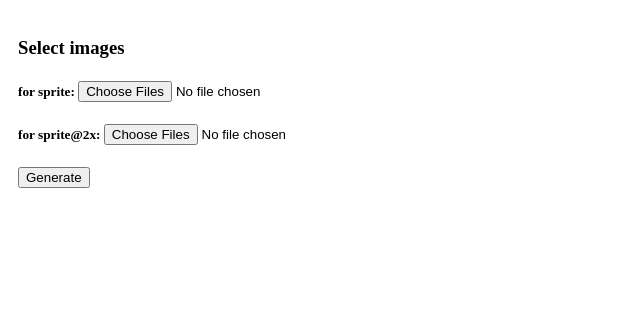
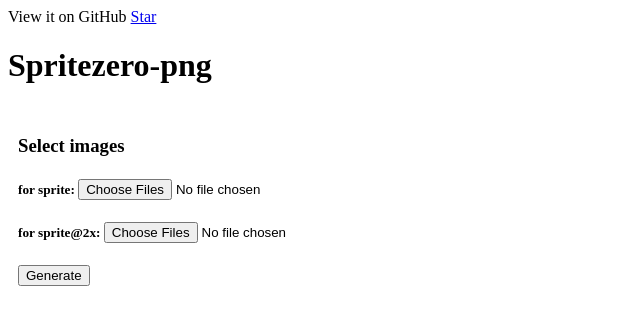
Before and after one commit to cs09g/spritezero-png, a website: page index.html in a window 1280 px wide. Shown: the whole page, without its empty margins (0-640 px from the left). Drawn offline with Linux system fonts and the light colour scheme.

Commit message:
add title and link to repo

```diff
--- a/index.html
+++ b/index.html
@@ -4,6 +4,8 @@
   </head>
   <body>
     <div class="container">
+      View it on GitHub <a class="github-button" href="https://github.com/cs09g/spritezero-png" data-icon="octicon-star" aria-label="Star ntkme/github-buttons on GitHub">Star</a>
+      <h1>Spritezero-png</h1>
       <div class="section">
         <h3>Select images</h3>
         <h5><label for="sprite">for sprite: </label><input id="sprite" class="files" type="file" multiple></h5>
@@ -17,5 +19,6 @@
     <script src="./src/shelf-pack/shelf-pack-browser.js"></script>
     <script src="./src/d3-queue/d3-queue.v3.min.js"></script>
     <script src="./src/index.js"></script>
+    <script async defer src="https://buttons.github.io/buttons.js"></script>
   </body>
 </html>
```
